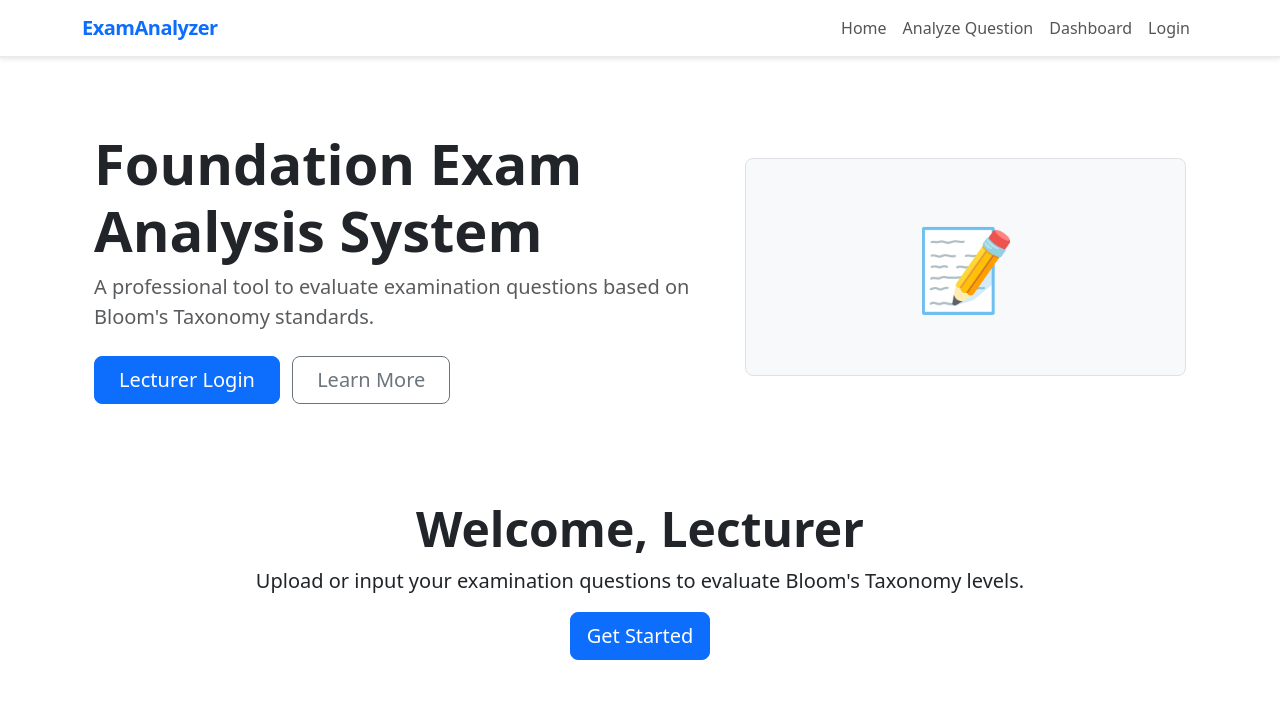
After one commit to yinch10/2610-CSP1123_GROUP31, a Flask app: page / in a window 1280 px wide. The commit adds this page. Shown: the top 707 px of the page. Run offline with Flask 3, Linux system fonts and the light colour scheme.

Commit message:
Fix: Restored index.html after template renaming

```diff
--- /dev/null
+++ b/templates/index.html
@@ -0,0 +1,21 @@
+{% extends "layout.html" %}
+
+{% block content %}
+<div class="container py-5">
+    <div class="row align-items-center">
+        <div class="col-lg-7">
+            <h1 class="display-4 fw-bold">Foundation Exam Analysis System</h1>
+            <p class="lead text-muted">A professional tool to evaluate examination questions based on Bloom's Taxonomy standards.</p>
+            <div class="mt-4">
+                <a href="/login" class="btn btn-primary btn-lg px-4 me-2">Lecturer Login</a>
+                <a href="#" class="btn btn-outline-secondary btn-lg px-4">Learn More</a>
+            </div>
+        </div>
+        <div class="col-lg-5 text-center">
+            <div class="p-5 bg-light border rounded-3">
+                <span style="font-size: 5rem;">📝</span>
+            </div>
+        </div>
+    </div>
+</div>
+{% endblock %}
--- a/templates/layout.html
+++ b/templates/layout.html
@@ -25,7 +25,7 @@
                     <li class="nav-item"><a class="nav-link" href="/">Home</a></li>
                     <li class="nav-item"><a class="nav-link" href="/input">Analyze Question</a></li>
                     <li class="nav-item"><a class="nav-link" href="/dashboard">Dashboard</a></li>
-                    <li class="nav-item"><a class="nav-link btn btn-outline-primary ms-lg-3" href="/login">Login</a></li>
+                    <li class="nav-item"><a class="nav-link" href="{{ url_for('login') }}">Login</a></li>
                 </ul>
             </div>
         </div>
```
Also changed, not shown: 1 other file.
